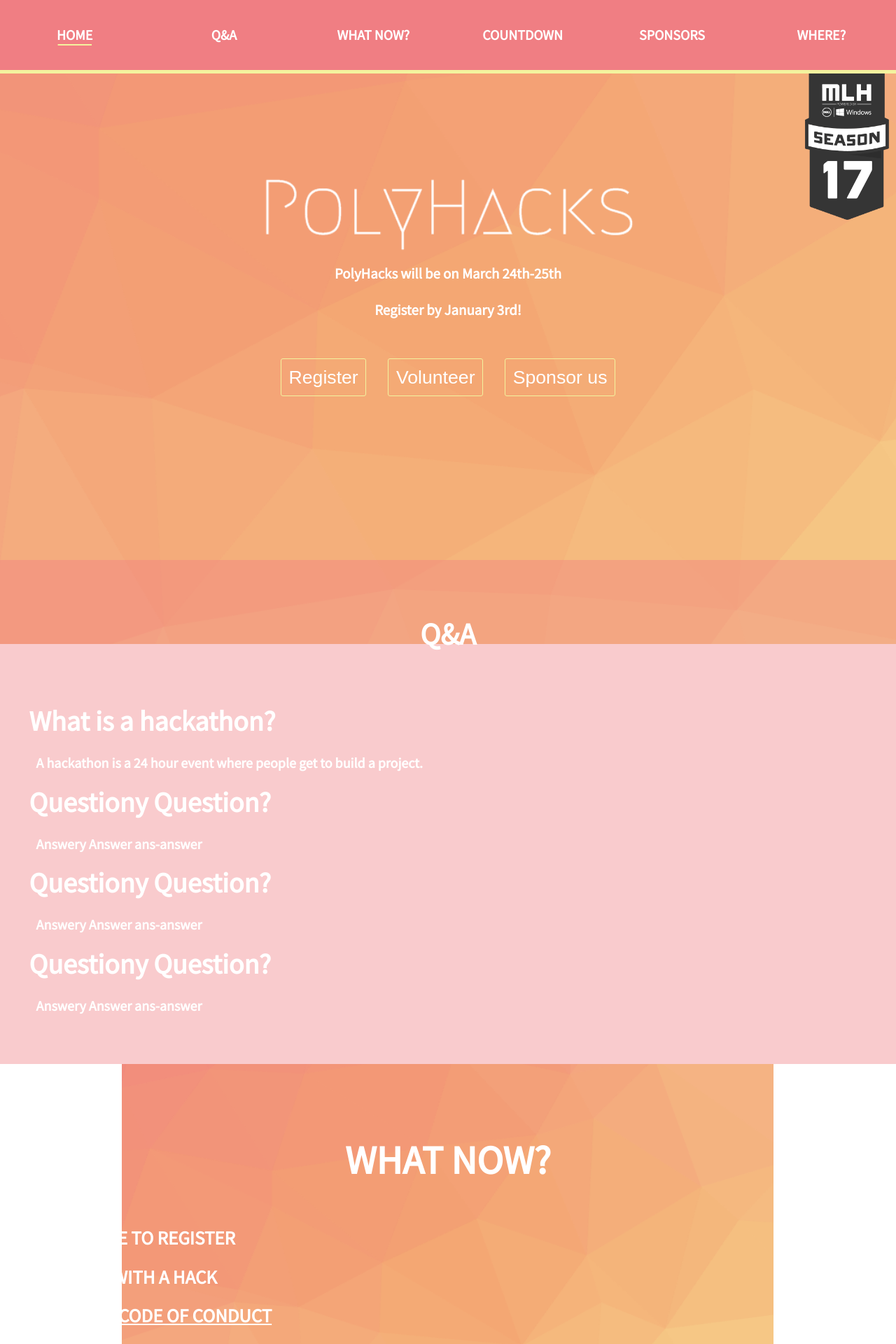
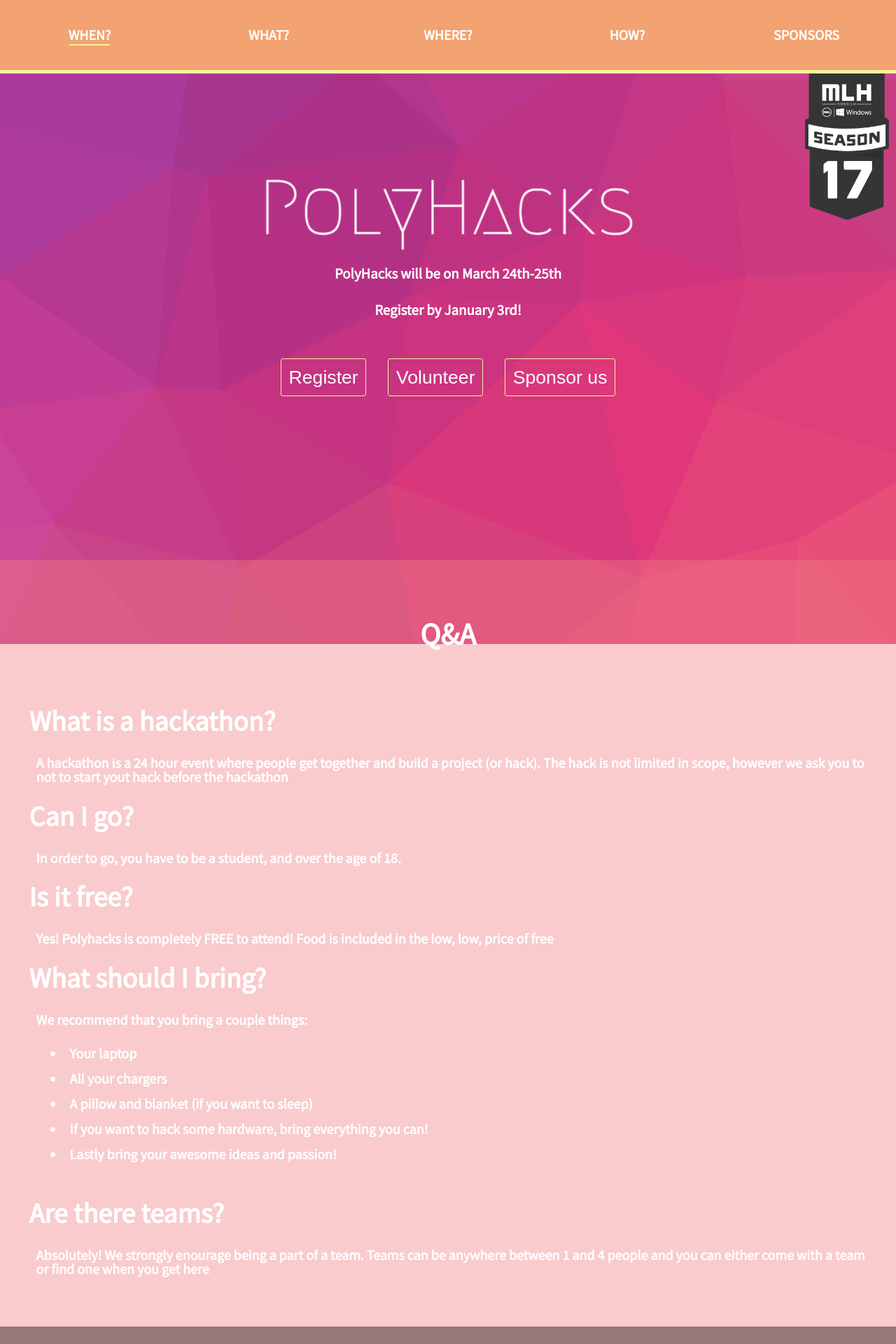
Before and after one commit to bromontana/PolyHacks-com, a PHP site: page / in a window 1280 px wide. Shown: the top 1920 px of the page at 70% size. Run offline with PHP 8.4, Linux system fonts and the light colour scheme; a map, chart or similar area stays blank; grey boxes are pictures that could not be loaded.

Commit message:
color changes and more reworking

```diff
--- a/colors.css
+++ b/colors.css
@@ -40,7 +40,7 @@ nothingHasThisTagImPrettySure {
     background-color: white;
 }
 #navbar {
-  background-color:#F07E83
+  background-color:#F3A271
 }
 #theEmailLink:hover,  #main_s > p, button:hover {
     background-color: #F07E83;
@@ -105,6 +105,6 @@ button {
 }
 @media screen and (max-width: 650px) {
     button {
-        background-color: #F3F39E;
+      background-color: inherit;
     }
 }
--- a/index.php
+++ b/index.php
@@ -1,6 +1,7 @@
 <!DOCTYPE html>
 <html lang=en>
     <head>
+        <meta name="google-site-verification" content="ZMou7wAyGT1u4_EMj8DC00FJhUCdFnN5NL61841EmTA" />
         <meta charset=utf-8>
         <title>PolyHacks - Florida Polytechnic University's Hackathon</title>
 
@@ -33,23 +34,26 @@
     </head>
     <body>
         <nav id=navbar>
-            <a href=#main class=current>
+            <!--<a href=#main class=current>
                 <span>Home<div class=bar></div></span>
+            </a>-->
+            <a href=#main>
+                <span>When?<div class=bar></div></span>
             </a>
             <a href=#qa>
-                <span>Q&amp;A<div class=bar></div></span>
-            </a>
-            <a href=#whatnow>
-                <span>What Now?<div class=bar></div></span>
-            </a>
-            <a href=#countdown>
-                <span>Countdown<div class=bar></div></span>
-            </a>
-            <a href=#sponsors>
-                <span>Sponsors<div class=bar></div></span>
+                <span>What?<div class=bar></div></span>
             </a>
             <a href=#map>
                 <span>Where?<div class=bar></div></span>
+            </a>
+            <a href=#whatnow>
+                <span>How?<div class=bar></div></span>
+            </a>
+            <!--<a href=#countdown>
+                <span>Countdown<div class=bar></div></span>
+            </a>-->
+            <a href=#sponsors>
+                <span>Sponsors<div class=bar></div></span>
             </a>
             <!--<a href=#contact>
                 <span>Contact<div class=bar></div></span>
@@ -59,6 +63,7 @@
                      alt="Click to show links"
                      width=20 height=20>
             </a>
+
         </nav>
         <nav class=hidden><a href="#">d</a></nav>
 
@@ -76,10 +81,13 @@
               <br><br>
             <br>
             <div id=buttons>
+
                 <button id=btnRegister class=showTooltip
-                        tooltip="Sign up by January 3rd to attend!">
+                        tooltip="We will let you know when registration opens up!"
+                        href="https://www.google.com" target=_blank>
                     Register
                 </button>
+
                 <button id=btnVolunteer class=showTooltip
                         tooltip="Help us run the hackathon!">
                     Volunteer
@@ -91,27 +99,58 @@
             </div>
         </section>
 
+
+
         <section id=qa_s>
             <a id=qa class=navLink></a>
             <h1>Q&amp;A</h1>
             <div class=faq>
                 <a href=# class=question>What is a hackathon?</a>
                 <div class=answer>A hackathon is a 24 hour event where people get
-                                  to build a project. </div>
+                                  together and build a project (or hack). The hack is not limited
+                                  in scope, however we ask you to not to start yout hack
+                                  before the hackathon</div>
+            </div>
+            <div class=faq float=right>
+                <a href=# class=question>Can I go?</a>
+                <div class=answer>In order to go, you have to be a student,
+                                  and over the age of 18. </div>
             </div>
             <div class=faq>
-                <a href=# class=question>Questiony Question?</a>
-                <div class=answer>Answery Answer ans-answer</div>
+                <a href=# class=question>Is it free?</a>
+                <div class=answer>Yes! Polyhacks is completely FREE to attend! Food is included in the low, low, price of free</div>
             </div>
             <div class=faq>
-                <a href=# class=question>Questiony Question?</a>
-                <div class=answer>Answery Answer ans-answer</div>
+                <a href=# class=question>What should I bring?</a>
+                <div class=answer>We recommend that you bring a couple things:
+                  <ul>
+                    <li>Your laptop</li>
+                    <li>All your chargers</li>
+                    <li>A pillow and blanket (if you want to sleep)</li>
+                    <li>If you want to hack some hardware, bring everything you can!</li>
+                    <li>Lastly bring your awesome ideas and passion!</li>
+                  </ul>
+                </div>
             </div>
             <div class=faq>
-                <a href=# class=question>Questiony Question?</a>
-                <div class=answer>Answery Answer ans-answer</div>
+                <a href=# class=question>Are there teams?</a>
+                <div class=answer>Absolutely! We strongly enourage being a part of a team.
+                                  Teams can be anywhere between 1 and 4 people and you can
+                                  either come with a team or find one when you get here</div>
             </div>
         </section>
+
+        <section id=map_s>
+            <a id=map class=navLink></a>
+            <div id=mapCover>
+                <div id=mapDarkness>
+                    <div id=mapEnableLabel>Click to view map</div>
+                </div>
+                <iframe src="https://www.google.com/maps/embed?pb=!1m18!1m12!1m3!1d3517.8586799816926!2d-81.85351688463547!3d28.15079001247047!2m3!1f0!2f0!3f0!3m2!1i1024!2i768!4f13.1!3m3!1m2!1s0x88dd69f623d73aa3%3A0xc795777acc89484!2s4700+Research+Way%2C+Polk+City%2C+FL+33868!5e0!3m2!1sen!2sus!4v1446167223548"
+                        id=imTheMap frameborder="0" allowfullscreen="" class=preventScroll></iframe>
+            </div>
+        </section>
+
 
         <section id=whatnow_s>
             <a id=whatnow class=navLink></a>
@@ -204,30 +243,25 @@
             </div>
         </section>
 
-        <section id=map_s>
-            <a id=map class=navLink></a>
-            <div id=mapCover>
-                <div id=mapDarkness>
-                    <div id=mapEnableLabel>Click to view map</div>
-                </div>
-                <iframe src="https://www.google.com/maps/embed?pb=!1m18!1m12!1m3!1d3517.8586799816926!2d-81.85351688463547!3d28.15079001247047!2m3!1f0!2f0!3f0!3m2!1i1024!2i768!4f13.1!3m3!1m2!1s0x88dd69f623d73aa3%3A0xc795777acc89484!2s4700+Research+Way%2C+Polk+City%2C+FL+33868!5e0!3m2!1sen!2sus!4v1446167223548"
-                        id=imTheMap frameborder="0" allowfullscreen="" class=preventScroll></iframe>
-            </div>
-        </section>
+
 
         <section id=contact_s>
             <a id=contact class=navLink></a>
+            <p>Contact us</p>
             <a class="social fa fa-twitter" id=theTwitterLink
                target=_blank href="https://twitter.com/PolyHacks">
             </a>
             <a class="social fa fa-envelope" id=theEmailLink
                target=_blank href="mailto:hackspoly@gmail.com">
             </a>
+            <a class="social fa fa-facebook" id=theFacebookLink
+               target=_blank href="https://www.facebook.com/hackspoly">
+            </a>
         </section>
 
         <footer id=copyright>
             <a href="https://github.com/PrivacyPolicy/PolyHacks-com"
-               target=_blank>&copy; Gabriel Hutchison</a>
+               target=_blank>&copy; Gabriel Hutchison</a><a> &amp; Frank Calas</a>
         </footer>
 
         <!-- dynamic objects -->
--- a/mobile.css
+++ b/mobile.css
@@ -1,5 +1,12 @@
 .mobile {
     display: none;
+}
+
+#dropdown {
+    background: url(resources/polyhax.png);
+    background-size: auto 100%;
+    background-position: center;
+    background-repeat: no-repeat;
 }
 
 @media screen and (max-width: 650px) {
@@ -46,6 +53,10 @@
         -webkit-transform: scale(1.1);
         transform: scale(1.1);
     }
+    nav > a#logo > img {
+        height:65px;
+    }
+
     .mobile {
         display: block;
     }
@@ -76,11 +87,13 @@
     .social:before {
         line-height: 52px;
     }
+
 }
 
 @media screen and (max-width: 375px) {
     body {
         width: 375px;
         overflow: scroll;
+        background-color: inherit;
     }
 }
--- a/sections.css
+++ b/sections.css
@@ -115,6 +115,7 @@
     font-size: 2vw;
     line-height: 2vw;
     color: inherit;
+    font-variant: inherit;
 }
 
 @media screen and (min-width: 1000px) {
@@ -207,10 +208,10 @@
     width: 20vw;
     height: 20vw;
     border-radius: 50%;
-    background-image: "https://github.com/bromontana/PolyHacks-com/blob/master/resources/flame8.png?raw=True";
+    background: red;
     top: 0px;
     left: 0px;
-    /*box-shadow: 0 0 5px #300 inset, 1px 2px 0 #800, 2px 4px 0 #700, 3px 6px 1px #600, 4px 6px 39px black;*/
+    box-shadow: 0 0 5px #300 inset, 1px 2px 0 #800, 2px 4px 0 #700, 3px 6px 1px #600, 4px 6px 39px black;
 
     -webkit-transition: box-shadow .3s, top .3s, left .3s;
     transition: box-shadow .3s, top .3s, left .3s;
@@ -259,7 +260,7 @@
     height: 100%;
     line-height: 8vw;
 }
-#facebookLink:hover {
+#theFacebookLink:hover {
     background: #3B5998;
 }
 #theTwitterLink:hover {
--- a/styles.css
+++ b/styles.css
@@ -14,7 +14,7 @@ html {
 
 body {
     font-family: 'Source Sans Pro', sans-serif;
-    background: url("resources/backgroundimg.png");
+    background: url("resources/backgroundimg(1).png");
     background-size: auto 130%;
     background-repeat: no-repeat;
     background-position: center;
@@ -131,7 +131,9 @@ nav > a.current:not(:hover) .bar {
         height: 213px;
     }
 }
-
+a > button {
+  text-decoration: none;
+}
 a.navLink {
     position: relative;
     top: -12.5vw;
@@ -144,7 +146,10 @@ a.navLink {
 a#dropdown > img {
     vertical-align: middle;
 }
-
+a#logo > img {
+    vertical-align: middle;
+    padding-left: 1em;
+}
 @media screen and (min-width: 1000px) {
     a.navLink {
         top: calc(1000px * -.125);
@@ -162,9 +167,12 @@ a#dropdown > img {
     }
 }
 
+ul > li {
+    text-transform: inherit;
+}
 
 #whatnow_s, #sponsors_s {
-  background: url("resources/backgroundimg.png");
+  background: url("resources/backgroundimg(1).png");
   background-size: auto 130%;
   background-repeat: no-repeat;
   background-position: center;
```
Also changed, not shown: resources/backgroundimg(1).png (added).
